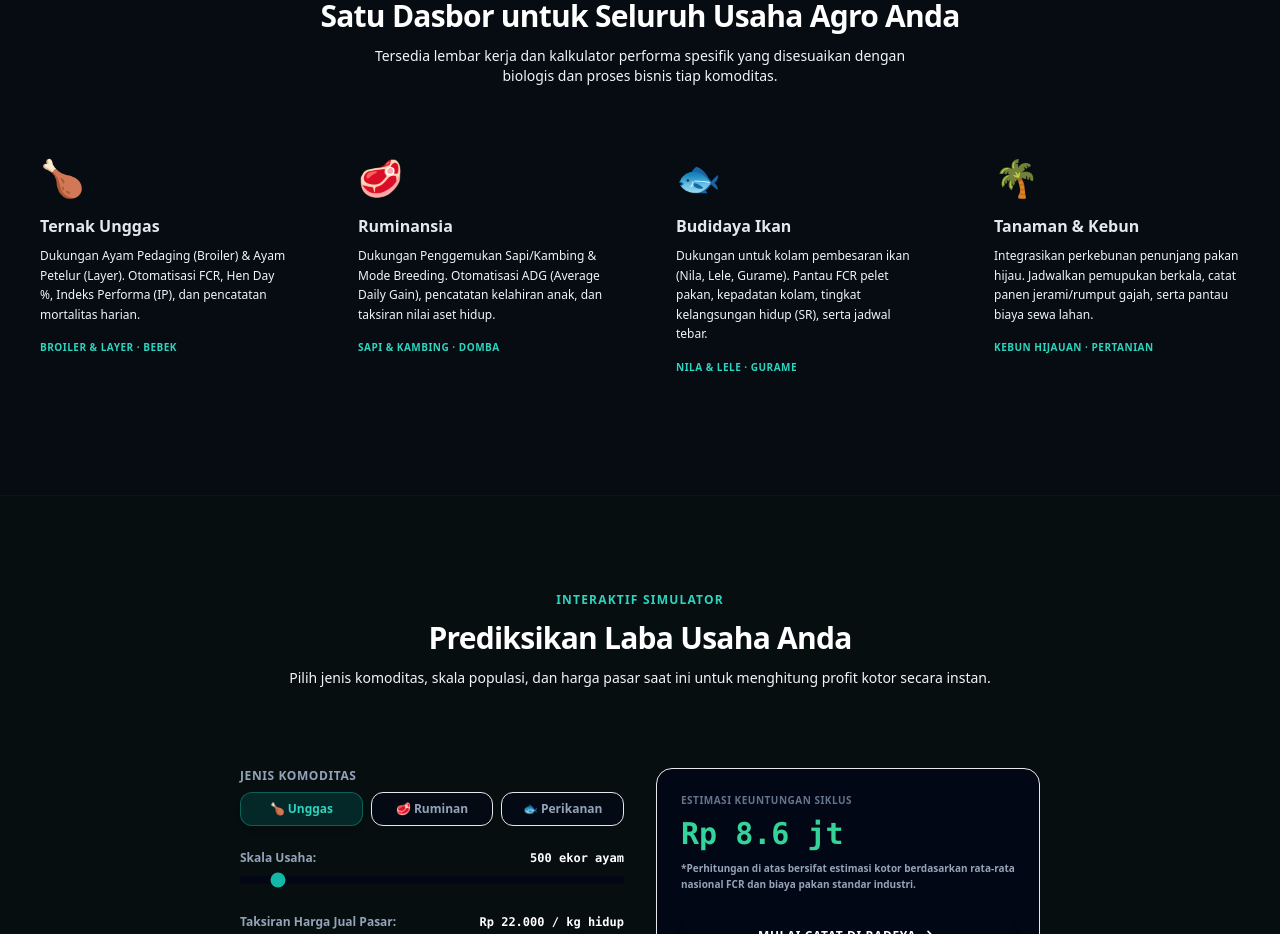
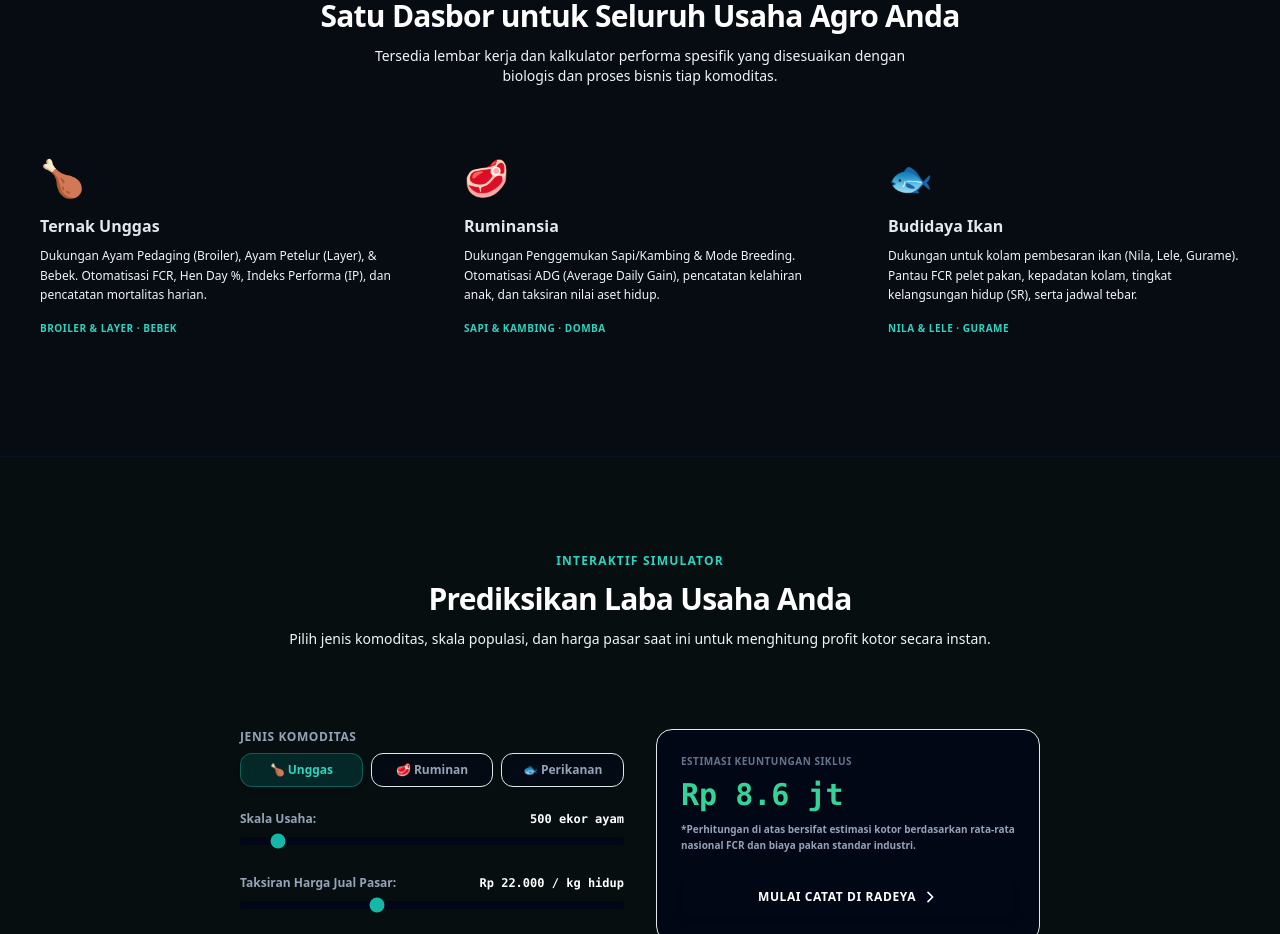
Before and after one commit to biima00/radeya-app, a Next.js app: page / in a window 1280 px wide. Shown: the part 900-1834 px from the top of the page. Built offline with nearby package versions, Linux system fonts and the light colour scheme.

Commit message:
feat: remove Tanaman & Kebun card, add Bebek description to poultry card

```diff
--- a/app/page.tsx
+++ b/app/page.tsx
@@ -177,13 +177,13 @@ export default function LandingPage() {
             <p className="text-sm text-slate-450 max-w-xl mx-auto">Tersedia lembar kerja dan kalkulator performa spesifik yang disesuaikan dengan biologis dan proses bisnis tiap komoditas.</p>
           </div>
 
-          <div className="grid grid-cols-1 sm:grid-cols-2 lg:grid-cols-4 gap-6">
+          <div className="grid grid-cols-1 sm:grid-cols-2 lg:grid-cols-3 gap-6">
 
             {/* Card Unggas */}
             <div className="glass-panel p-6 rounded-3xl group">
               <span className="text-4xl block mb-4">🍗</span>
               <h3 className="text-base font-bold text-slate-200 mb-2">Ternak Unggas</h3>
-              <p className="text-xs text-slate-450 leading-relaxed mb-4">Dukungan Ayam Pedaging (Broiler) & Ayam Petelur (Layer). Otomatisasi FCR, Hen Day %, Indeks Performa (IP), dan pencatatan mortalitas harian.</p>
+              <p className="text-xs text-slate-450 leading-relaxed mb-4">Dukungan Ayam Pedaging (Broiler), Ayam Petelur (Layer), & Bebek. Otomatisasi FCR, Hen Day %, Indeks Performa (IP), dan pencatatan mortalitas harian.</p>
               <div className="text-[10px] text-teal-400 font-bold uppercase tracking-wider">Broiler & Layer &middot; Bebek</div>
             </div>
 
@@ -201,14 +201,6 @@ export default function LandingPage() {
               <h3 className="text-base font-bold text-slate-200 mb-2">Budidaya Ikan</h3>
               <p className="text-xs text-slate-450 leading-relaxed mb-4">Dukungan untuk kolam pembesaran ikan (Nila, Lele, Gurame). Pantau FCR pelet pakan, kepadatan kolam, tingkat kelangsungan hidup (SR), serta jadwal tebar.</p>
               <div className="text-[10px] text-teal-400 font-bold uppercase tracking-wider">Nila & Lele &middot; Gurame</div>
-            </div>
-
-            {/* Card Pertanian */}
-            <div className="glass-panel p-6 rounded-3xl group">
-              <span className="text-4xl block mb-4">🌴</span>
-              <h3 className="text-base font-bold text-slate-200 mb-2">Tanaman & Kebun</h3>
-              <p className="text-xs text-slate-450 leading-relaxed mb-4">Integrasikan perkebunan penunjang pakan hijau. Jadwalkan pemupukan berkala, catat panen jerami/rumput gajah, serta pantau biaya sewa lahan.</p>
-              <div className="text-[10px] text-teal-400 font-bold uppercase tracking-wider">Kebun Hijauan &middot; Pertanian</div>
             </div>
 
           </div>
```
